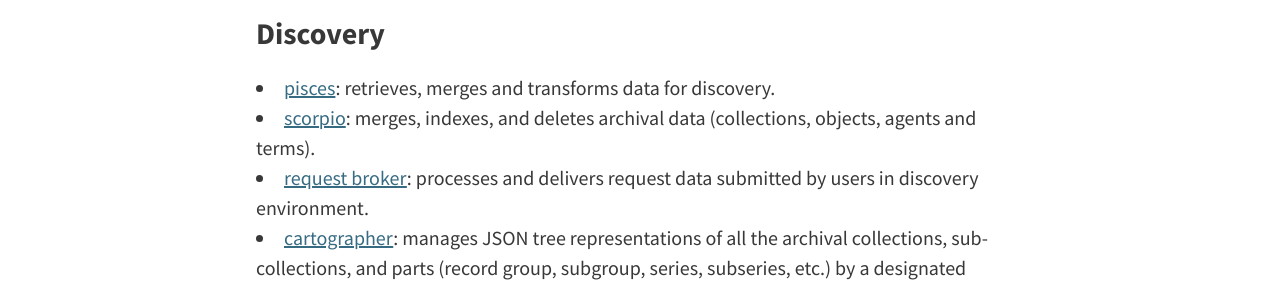
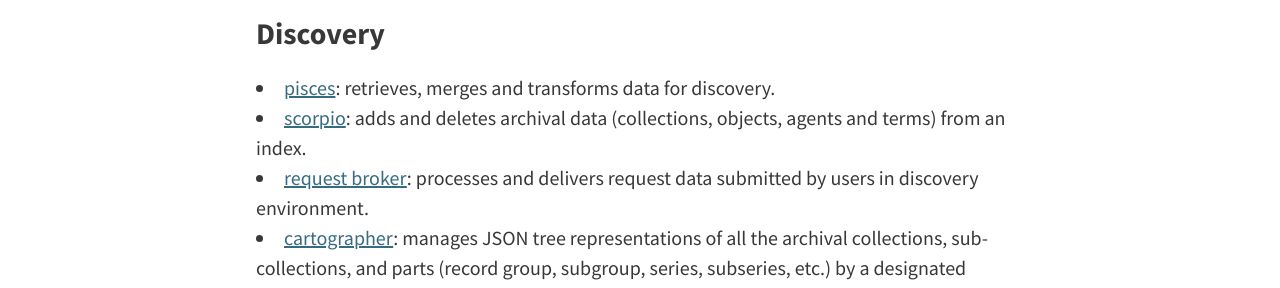
Before and after one commit to RockefellerArchiveCenter/project_electron, a Jekyll site: the page built from content/components.md, in a window 1280 px wide. Shown: the part 1624-1912 px from the top of the page. Built offline with Jekyll 4.4.1, drawn with Linux system fonts in a browser that asks for light colours.

Commit message:
improve scorpio description
Co-Authored-By: Hillel Arnold <helrond@hotmail.com>

```diff
--- a/content/components.md
+++ b/content/components.md
@@ -36,7 +36,7 @@ An API gateway, microservice applications, and supporting libraries which enable
 ### Discovery
 
 - [pisces](https://github.com/RockefellerArchiveCenter/pisces): retrieves, merges and transforms data for discovery.
-- [scorpio](https://github.com/RockefellerArchiveCenter/scorpio): merges, indexes, and deletes archival data (collections, objects, agents and terms).
+- [scorpio](https://github.com/RockefellerArchiveCenter/scorpio): adds and deletes archival data (collections, objects, agents and terms) from an index.
 - [request broker](https://github.com/RockefellerArchiveCenter/request_broker): processes and delivers request data submitted by users in discovery environment.
 - [cartographer](https://github.com/RockefellerArchiveCenter/cartographer): manages JSON tree representations of all the archival collections, sub-collections, and parts (record group, subgroup, series, subseries, etc.) by a designated agent/creator.
 
```
